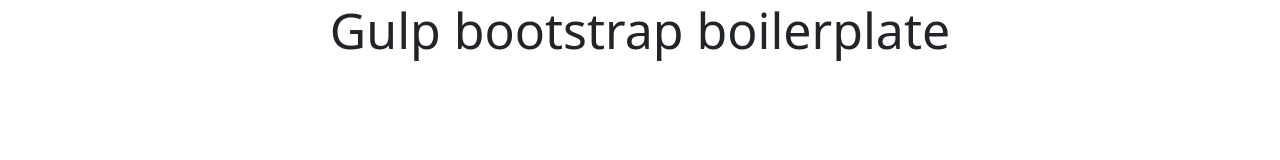
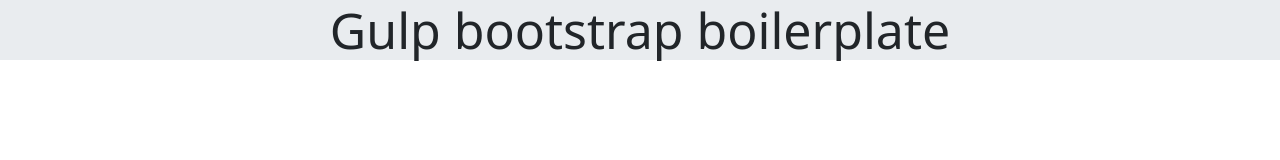
Before and after one commit to usman-FE/gulp-bootstrap-boilerplate, a website: page index.html in a window 1280 px wide. Drawn offline with nearby package versions, Linux system fonts and the light colour scheme; files that its build step writes are made by us from their sources.

Commit message:
Fix boilerplate SASS tree

```diff
--- /dev/null
+++ b/app/scss/_custom-bootstrap.scss
@@ -0,0 +1 @@
+@import '../../node_modules/bootstrap/scss/bootstrap.scss';
--- a/app/scss/components/component1.scss
+++ b/app/scss/components/component1.scss
@@ -1 +1,6 @@
+@use '../custom-bootstrap' as *;
 @use '../util' as *;
+
+.hello {
+  background-color: $gray-200;
+}
--- a/app/scss/globals/_index.scss
+++ b/app/scss/globals/_index.scss
@@ -2,4 +2,3 @@
 @forward 'colors';
 @forward 'boilerplate';
 @forward 'typography';
-@forward 'custom-bootstrap';
--- a/app/scss/globals/custom-bootstrap.scss
+++ /dev/null
@@ -1 +0,0 @@
-@import "../../../node_modules/bootstrap/scss/bootstrap.scss";
--- a/app/scss/style.scss
+++ b/app/scss/style.scss
@@ -1,2 +1,7 @@
+@use './custom-bootstrap';
+
+// HELPERS
 @use 'globals';
 @use 'components';
+
+// COMPONENTS
--- a/index.html
+++ b/index.html
@@ -9,6 +9,6 @@
     <script defer src="js/script.js"></script>
   </head>
   <body>
-    <h1 class="display-1 text-center">Gulp bootstrap boilerplate</h1>
+    <h1 class="display-1 hello text-center">Gulp bootstrap boilerplate</h1>
   </body>
 </html>
```
